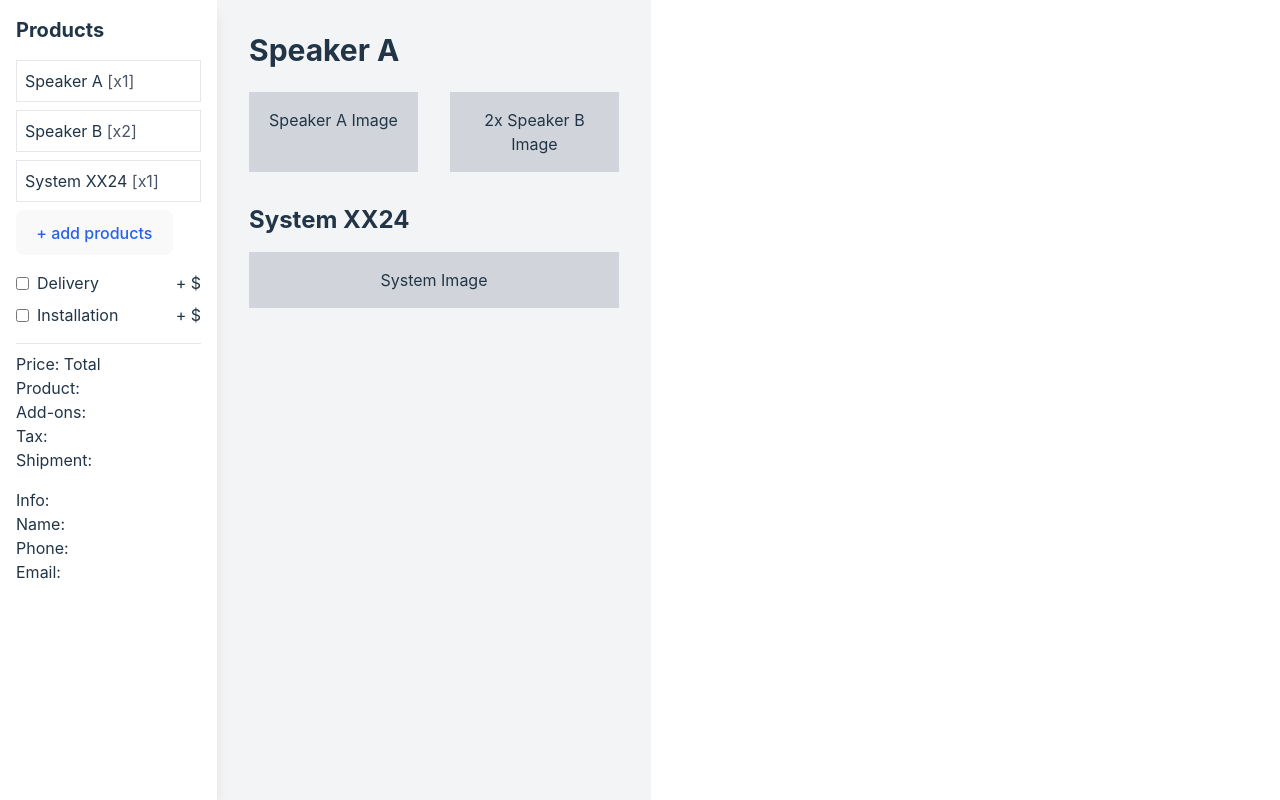
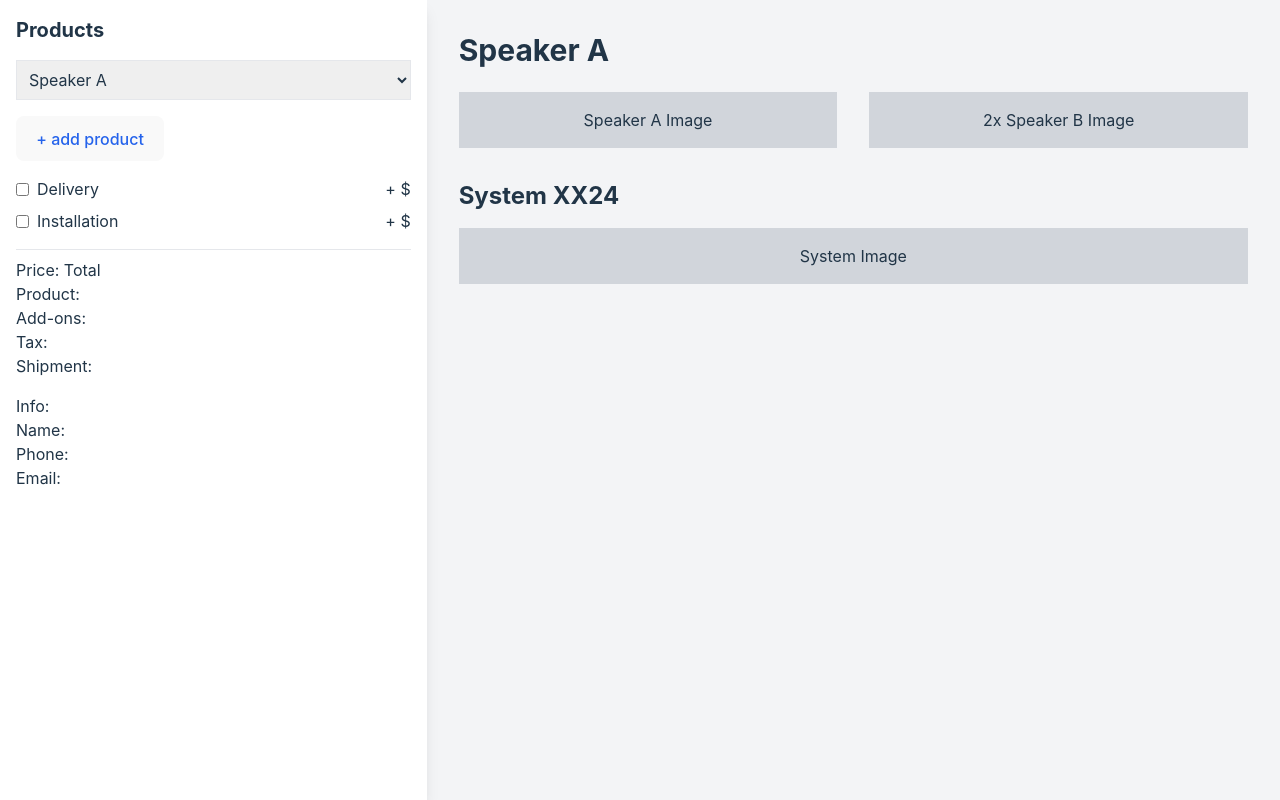
Before and after one commit to FinkThePanda/Mercura, a React (Vite) app in the folder MercuraTest/sound-system-configuration/: page / in a window 1280 px wide. Built offline with nearby package versions, Linux system fonts and the light colour scheme.

Commit message:
Ordnet hjemmeside til korrekt scaling. Tilføjet en 'add product' knap som tilføjer et produkt til kurven. Tilføjet en 'product list' med tilhørende drop-down menu hvor produkter kan vælges.

```diff
--- a/MercuraTest/sound-system-configuration/src/App.tsx
+++ b/MercuraTest/sound-system-configuration/src/App.tsx
@@ -1,19 +1,60 @@
-// src/App.tsx
-import React from 'react';
+import React, { useState } from 'react';
+
+// Eksempelproduktkatalog
+const productCatalog = [
+  { id: 1, name: 'Speaker A', quantity: 1 },
+  { id: 2, name: 'Speaker B', quantity: 2 },
+  { id: 3, name: 'System XX24', quantity: 1 },
+];
 
 const App: React.FC = () => {
+  const [selectedProducts, setSelectedProducts] = useState<{ id: number; name: string; quantity: number }[]>([]);
+  const [selectedProduct, setSelectedProduct] = useState<number>(productCatalog[0].id); // Vælg første produkt som standard
+
+  // Funktion til at tilføje et produkt til listen over valgte produkter
+  const addProduct = (product: { id: number; name: string; quantity: number }) => {
+    setSelectedProducts((prevProducts) => [...prevProducts, product]);
+  };
+
   return (
-    <div className="h-screen flex bg-gray-100">
+    <div className="min-h-screen h-screen flex bg-gray-100">
       {/* Sidebar */}
       <div className="w-1/3 bg-white p-4 shadow-lg h-full">
         <h2 className="text-xl font-bold mb-4">Products</h2>
 
-        {/* Product List */}
+        {/* Valgte Produkter */}
         <div className="mb-4">
-          <div className="border p-2 mb-2">Speaker A <span className="text-gray-600">[x1]</span></div>
-          <div className="border p-2 mb-2">Speaker B <span className="text-gray-600">[x2]</span></div>
-          <div className="border p-2">System XX24 <span className="text-gray-600">[x1]</span></div>
-          <button className="mt-2 text-blue-600 hover:underline">+ add products</button>
+          {selectedProducts.map((product) => (
+            <div key={product.id} className="border p-2 mb-2">
+              {product.name} <span className="text-gray-600">[x{product.quantity}]</span>
+            </div>
+          ))}
+        </div>
+
+        {/* Add Product Dropdown og Knap */}
+        <div className="mb-4">
+          <select
+            className="border p-2 mb-2 w-full"
+            value={selectedProduct}
+            onChange={(e) => setSelectedProduct(parseInt(e.target.value))}
+          >
+            {productCatalog.map((product) => (
+              <option key={product.id} value={product.id}>
+                {product.name}
+              </option>
+            ))}
+          </select>
+          <button
+            className="mt-2 text-blue-600 hover:underline"
+            onClick={() => {
+              const productToAdd = productCatalog.find((p) => p.id === selectedProduct);
+              if (productToAdd) {
+                addProduct(productToAdd);
+              }
+            }}
+          >
+            + add product
+          </button>
         </div>
 
         {/* Options */}
--- a/MercuraTest/sound-system-configuration/src/index.css
+++ b/MercuraTest/sound-system-configuration/src/index.css
@@ -28,13 +28,6 @@ a:hover {
   color: #535bf2;
 }
 
-body {
-  margin: 0;
-  display: flex;
-  place-items: center;
-  min-width: 320px;
-  min-height: 100vh;
-}
 
 h1 {
   font-size: 3.2em;
```
